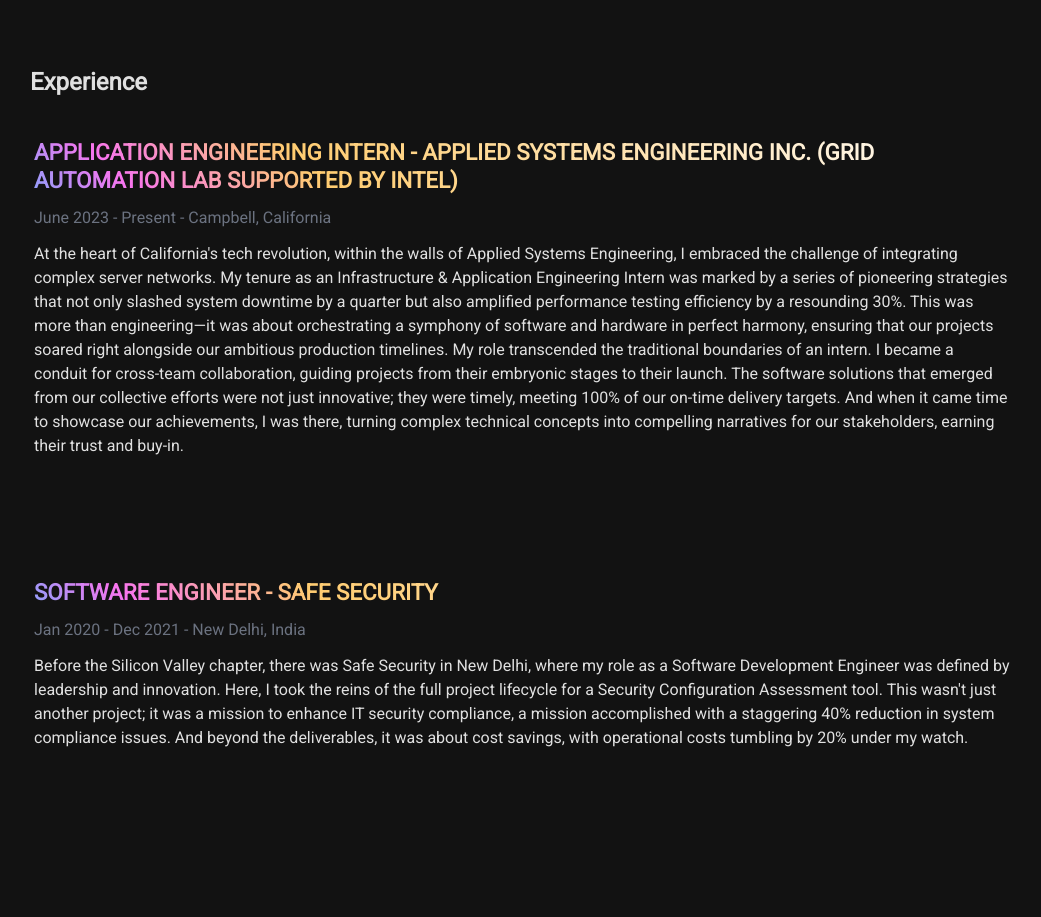
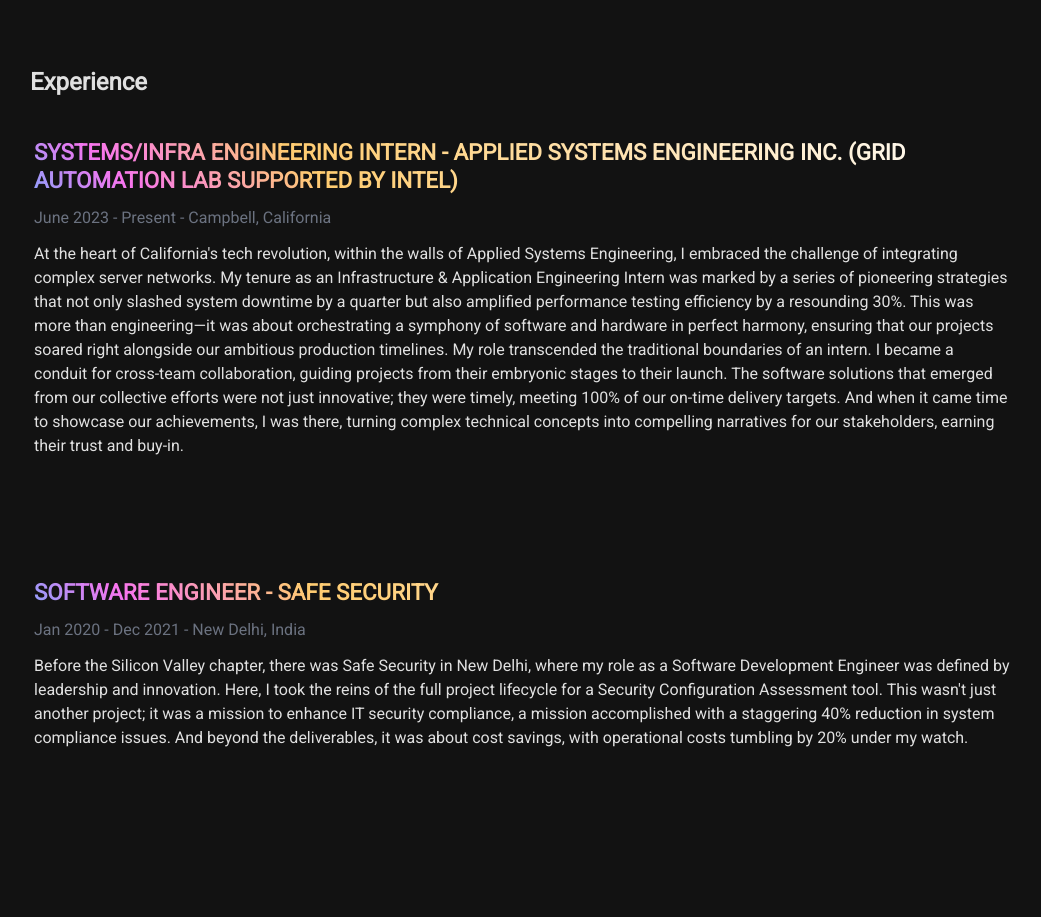
Before and after one commit to rohan17398/Portfolio_react, a React (Create React App) app: page / in a window 1280 px wide. Shown: the part 980-1897 px from the top of the page, without its empty margins (118-1159 px from the left). Built offline with nearby package versions, Linux system fonts and the light colour scheme.

Commit message:
title modification

```diff
--- a/src/experienceData.js
+++ b/src/experienceData.js
@@ -1,7 +1,7 @@
 // experienceData.js
 const experiences = [
     {
-        title: "Application Engineering Intern",
+        title: "Systems/Infra Engineering Intern",
         company: "Applied Systems Engineering Inc. (Grid Automation Lab supported by Intel)",
         duration: "June 2023 - Present",
         location: "Campbell, California",
```
